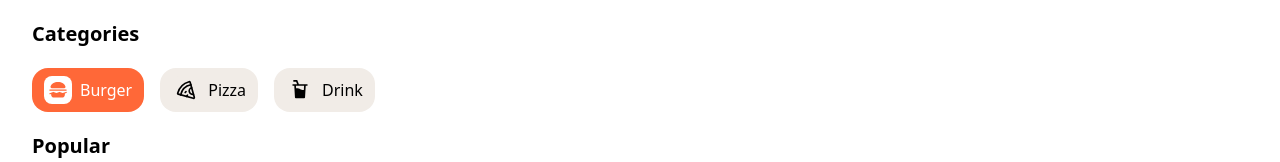
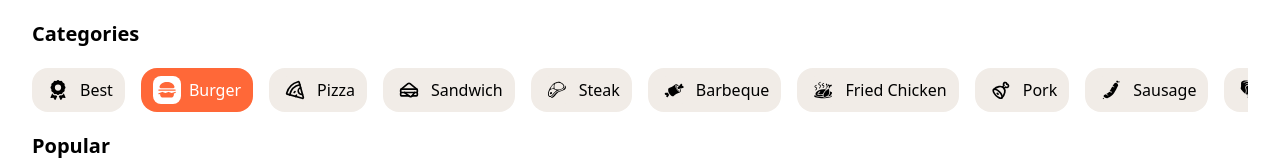
Before and after one commit to alonzojoe/food-delivery, a React (Vite) app: page /home in a window 1280 px wide. Shown: the part 233-395 px from the top of the page. Built offline with nearby package versions, Linux system fonts and the light colour scheme; no server answers.

Commit message:
feat: implement dynamic categories using from constants, and handle state upon selecting of category and create logic for dynamic isActive prop

```diff
--- a/src/constants/category.ts
+++ b/src/constants/category.ts
@@ -13,8 +13,8 @@ import { RiDrinks2Fill } from "react-icons/ri";
 export const CATEGORIES: Category[] = [
     {
         id: 1,
-        name: "Best Foods",
-        endpoint: `/best-food`,
+        name: "Best",
+        endpoint: `/best-foods`,
         icon: FaAward
     },
     {
@@ -26,7 +26,7 @@ export const CATEGORIES: Category[] = [
     {
         id: 3,
         name: "Pizza",
-        endpoint: `/bbqs`,
+        endpoint: `/pizzas`,
         icon: LuPizza
     },
     {
--- a/src/pages/Home/Home.tsx
+++ b/src/pages/Home/Home.tsx
@@ -6,6 +6,8 @@ import { RiDrinks2Fill } from "react-icons/ri";
 import { TiStarFullOutline } from "react-icons/ti";
 import api from "@/services/api";
 import Card from "@/components/UI/Card";
+import { CATEGORIES } from "@/constants/category";
+import CategoryItem from "@/pages/Home/components/CategoryItem";
 
 const Home = () => {
   const [menus, setMenus] = useState<
@@ -21,12 +23,13 @@ const Home = () => {
     | []
   >([]);
   const [isLoading, setIsLoading] = useState(false);
+  const [selectedCategory, setSelectedCategory] = useState("/burgers");
 
   useEffect(() => {
     const fetchMenus = async () => {
       setIsLoading(true);
       try {
-        const response = await api.get("/burgers");
+        const response = await api.get(`${selectedCategory}`);
         setMenus(response.data);
       } catch (error) {
         if (error instanceof Error) {
@@ -38,7 +41,7 @@ const Home = () => {
     };
 
     fetchMenus();
-  }, []);
+  }, [selectedCategory]);
 
   return (
     <>
@@ -59,24 +62,16 @@ const Home = () => {
         <h3 className="my-5 text-xl font-semibold">Categories</h3>
         <div className="overflow-x-auto">
           <div className="flex gap-4">
-            <button className="bg-primary py-2 px-3 rounded-2xl flex gap-2 items-center">
-              <span className="bg-white p-1 rounded-lg">
-                <PiHamburgerFill className="text-primary text-xl" />
-              </span>
-              <span className="text-white text-md">Burger</span>
-            </button>
-            <button className="bg-secondary py-2 px-3 rounded-2xl flex gap-2 items-center">
-              <span className="bg-secondary p-1 rounded-lg">
-                <LuPizza className="text-dark text-xl" />
-              </span>
-              <span className="text-dark text-md">Pizza</span>
-            </button>
-            <button className="bg-secondary py-2 px-3 rounded-2xl flex gap-2 items-center">
-              <span className="bg-secondary p-1 rounded-lg">
-                <RiDrinks2Fill className="text-dark text-xl" />
-              </span>
-              <span className="text-dark text-md">Drink</span>
-            </button>
+            {CATEGORIES.map((category) => (
+              <CategoryItem
+                key={category.id}
+                Icon={category.icon}
+                isActive={category.endpoint === selectedCategory}
+                label={category.name}
+                endpoint={category.endpoint}
+                onSelect={setSelectedCategory}
+              />
+            ))}
           </div>
         </div>
       </>
--- a/src/pages/Home/components/CategoryItem.tsx
+++ b/src/pages/Home/components/CategoryItem.tsx
@@ -4,22 +4,30 @@ type CategoryItemProps = {
   Icon: React.ElementType;
   label: string;
   isActive: boolean;
+  endpoint: string;
+  onSelect: React.Dispatch<React.SetStateAction<string>>;
 };
 
-const CategoryItem = ({ Icon, label, isActive }: CategoryItemProps) => {
+const CategoryItem = ({
+  Icon,
+  label,
+  isActive,
+  onSelect,
+  endpoint,
+}: CategoryItemProps) => {
   const btnClass = {
-    btn: isActive
-      ? `bg-primary py-2 px-3 rounded-2xl flex gap-2 items-center`
-      : `bg-secondary py-2 px-3 rounded-2xl flex gap-2 items-center`,
-    spanIcon: isActive
-      ? `bg-white p-1 rounded-lg`
-      : `bg-secondary p-1 rounded-lg`,
-    icon: isActive ? `text-primary text-xl` : `text-dark text-xl`,
-    spanLabel: isActive ? `text-white text-md` : `text-dark text-md`,
+    btn: `py-2 px-3 rounded-2xl flex gap-2 items-center cursor-pointer ${
+      isActive ? "bg-primary" : "bg-secondary"
+    }`,
+    spanIcon: `p-1 rounded-lg ${isActive ? "bg-white" : "bg-secondary"}`,
+    icon: `${isActive ? "text-primary" : "text-dark"} text-xl`,
+    spanLabel: `${
+      isActive ? "text-white" : "text-dark"
+    } text-md whitespace-nowrap`,
   };
 
   return (
-    <button className={btnClass.btn}>
+    <button className={btnClass.btn} onClick={() => onSelect(endpoint)}>
       <span className={btnClass.spanIcon}>
         <Icon className={btnClass.icon} />
       </span>
```
